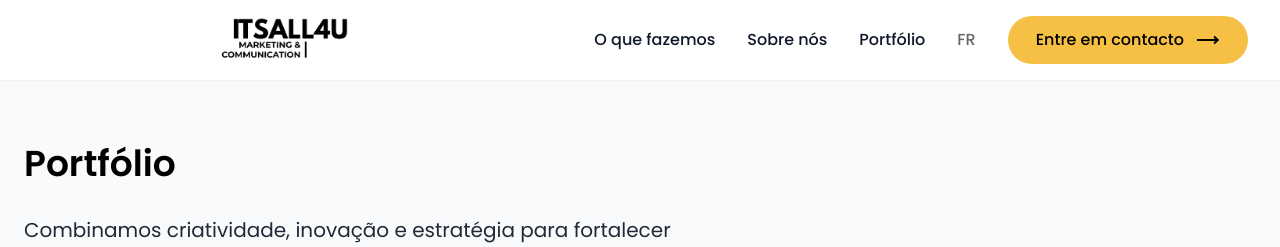
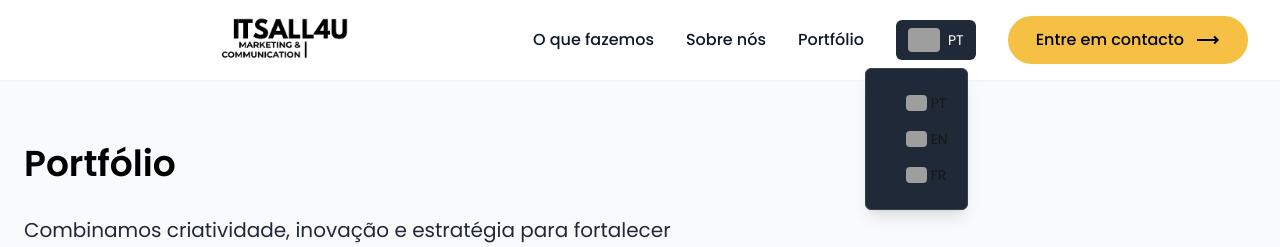
Before and after one commit to Marieth23-cmd/itsall4u, a Next.js app: page /portfolio in a window 1280 px wide. Shown: the top 247 px of the page. Built offline with nearby package versions, Linux system fonts and the light colour scheme; grey boxes are pictures that could not be loaded.

Commit message:
enviando várias actualizaçõe550

```diff
--- a/src/app/Components/Header.tsx
+++ b/src/app/Components/Header.tsx
@@ -75,9 +75,7 @@ const CloseMenuOpen = ()=>{
         Portfólio
       </Link>
 
-      <span className="hidden lg:block text-[16px] font-medium text-black/60 hover:text-text/80 cursor-pointer transition">
-        FR
-      </span>
+      <Multidioma />
 
           <a
   href="/enviarEmail"
--- a/src/app/Components/Multidioma.tsx
+++ b/src/app/Components/Multidioma.tsx
@@ -4,9 +4,9 @@ import { useState } from "react";
 
 export default function LanguageSelect() {
     const languages = [
-    { code: "pt", label: "Português", flag: "https://flagcdn.com/w40/pt.png" },
-    { code: "en", label: "English", flag: "https://flagcdn.com/w40/gb.png" },
-    { code: "fr", label: "Français", flag: "https://flagcdn.com/w40/fr.png" },
+    { code: "pt", label: "PT", flag: "https://flagcdn.com/w40/pt.png" },
+    { code: "en", label: "EN", flag: "https://flagcdn.com/w40/gb.png" },
+    { code: "fr", label: "FR", flag: "https://flagcdn.com/w40/fr.png" },
   ];
 
   const [selected, setSelected] = useState(languages[0]);
@@ -28,7 +28,6 @@ export default function LanguageSelect() {
             <span className="text-sm hidden sm:inline">{selected.label}</span>
           </div>
 
-          <span>🌐 </span>
 
       </button>
 
```
